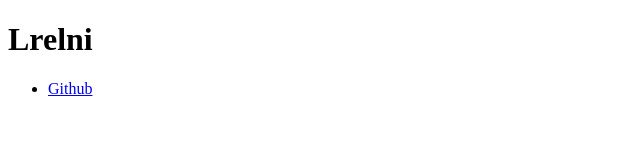
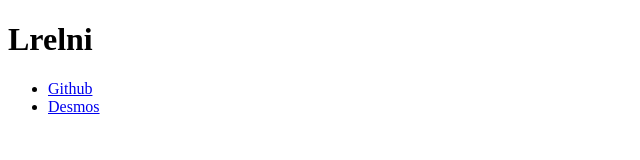
Before and after one commit to Lrelni/lrelni.github.io, a plain HTML site: page index.html in a window 1280 px wide. Shown: the full height of the page, 0-640 px from the left. Drawn offline with Linux system fonts and the light colour scheme.

Commit message:
Add link to Desmos in index.html

```diff
--- a/index.html
+++ b/index.html
@@ -4,6 +4,7 @@
 <h1>Lrelni</h1>
 <ul>
   <li><a href="https://github.com/Lrelni/">Github</a></li>
+  <li><a href="https://lrelni.github.io/desmos-items/">Desmos</a></li>
 </ul>
 </body>
 </html>
```
